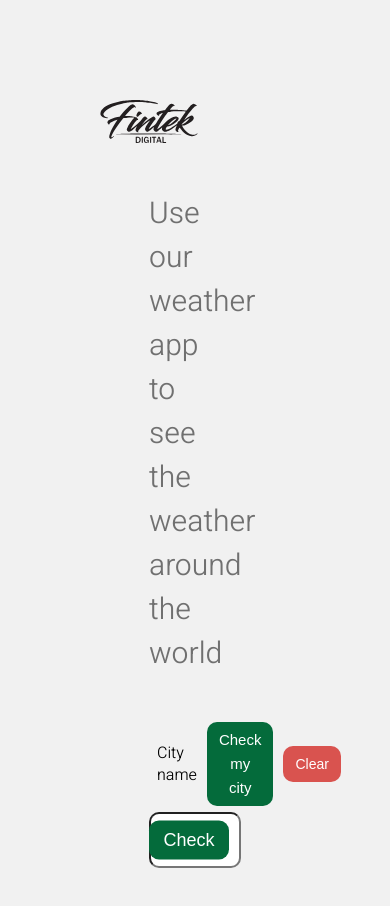
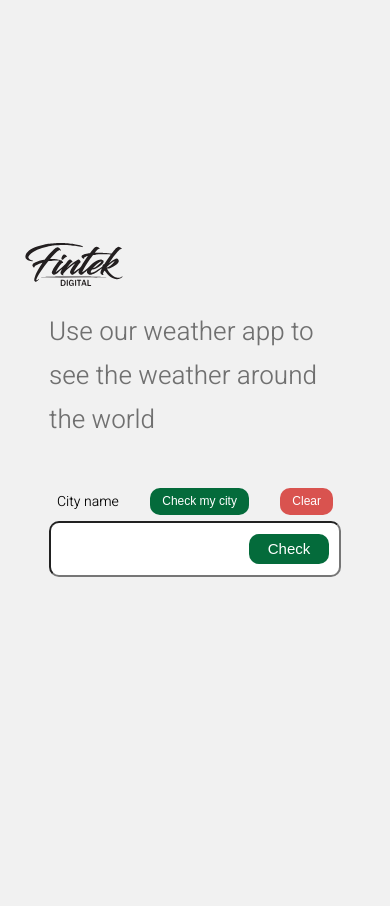
Before and after one commit to OfekMajar/WeatherTracker, a React (Vite) app in the folder WeatherTrackerFrontEnd/: page / in a window 390 px wide. Shown: the top 906 px of the page. After the commit the page ends 844 px from the top, so only its background shows below. Built offline with nearby package versions, Linux system fonts and the light colour scheme; no server answers.

Commit message:
top side completed

```diff
--- a/WeatherTrackerFrontEnd/src/components/Introduction/Introduction.module.css
+++ b/WeatherTrackerFrontEnd/src/components/Introduction/Introduction.module.css
@@ -3,7 +3,7 @@
   flex-direction: column;
   height: 100%;
   justify-content: space-between;
-  padding: 49px;
+  padding: 24px;
 }
 
 .user-introduction-card {
@@ -19,3 +19,10 @@
   font-weight: 300;
   width: 60%;
 }
+
+@media (max-width: 570px) {
+  .welcome-text {
+    width: 100%;
+    font-size: 26px;
+  }
+}
--- a/WeatherTrackerFrontEnd/src/components/LatAndLong/LatAndLong.module.css
+++ b/WeatherTrackerFrontEnd/src/components/LatAndLong/LatAndLong.module.css
@@ -12,3 +12,9 @@
   display: flex;
   gap: 16px;
 }
+
+@media (max-width: 770px) {
+  .lat-and-long-container {
+    margin-top: 16px;
+  }
+}
--- a/WeatherTrackerFrontEnd/src/components/SearchBar/SearchBar.module.css
+++ b/WeatherTrackerFrontEnd/src/components/SearchBar/SearchBar.module.css
@@ -43,8 +43,8 @@
 }
 
 .search-bar-my-city-button,
-.search-bar-clear-button{
-    font-size: 15px;
+.search-bar-clear-button {
+  font-size: 15px;
   line-height: 24px;
 }
 .search-bar-button {
@@ -93,3 +93,33 @@
   transform: translateY(-40%);
   box-shadow: 0 2px 4px rgba(0, 0, 0, 0.2);
 }
+
+@media (max-width: 570px) {
+  .search-bar-my-city-button,
+  .search-bar-clear-button {
+    font-size: 15px;
+    line-height: 18px;
+  }
+  .search-bar-button {
+    font-size: 15px;
+    line-height: 18px;
+  }
+
+}
+
+@media (max-width: 400px) {
+  .search-bar-my-city-button,
+  .search-bar-clear-button {
+    font-size: 12px;
+    line-height: 15px;
+  }
+  .search-bar-button {
+    font-size: 15px;
+    line-height: 18px;
+  }
+  .search-bar-label {
+    justify-content: space-between;
+    gap: 0;
+    font-size: 14px;
+  }
+}
--- a/WeatherTrackerFrontEnd/src/components/WeatherCard/WeatherCard.module.css
+++ b/WeatherTrackerFrontEnd/src/components/WeatherCard/WeatherCard.module.css
@@ -25,3 +25,7 @@
   align-items: center;
   cursor: pointer;
 }
+
+@media (max-width: 770px) {
+
+}
--- a/WeatherTrackerFrontEnd/src/components/WeatherCardParts/WeatherForecast/WeatherForecast.module.css
+++ b/WeatherTrackerFrontEnd/src/components/WeatherCardParts/WeatherForecast/WeatherForecast.module.css
@@ -54,23 +54,7 @@
 
 @media (max-width: 768px) {
   .weather-forecast-container {
-    flex-direction: column;
     align-items: center;
-  }
-
-  .weather-forecast-card {
-    flex: 1 1 100%;
-    max-width: none;
-  }
-
-  .weather-forecast-time {
-    font-size: 14px;
-    line-height: 18px;
-  }
-
-  .temperature-number {
-    font-size: 14px;
-    line-height: 18px;
   }
 }
 
--- a/WeatherTrackerFrontEnd/src/pages/Home/Home.module.css
+++ b/WeatherTrackerFrontEnd/src/pages/Home/Home.module.css
@@ -26,13 +26,18 @@
   height: 43px;
 }
 
-@media (max-width: 480px) {
+@media (max-width: 770px) {
   .home-page {
-    display: flex;
-    justify-content: space-between;
     flex-direction: column;
-    padding: 100px;
-    width: 100%;
-    height: 100%;
+  }
+  .home-page-right-side {
+    padding: 16px;
+    min-height: 600px;
   }
 }
+
+@media (max-width: 570px) {
+  .home-page{
+    padding: 25px;
+  }
+}
```
